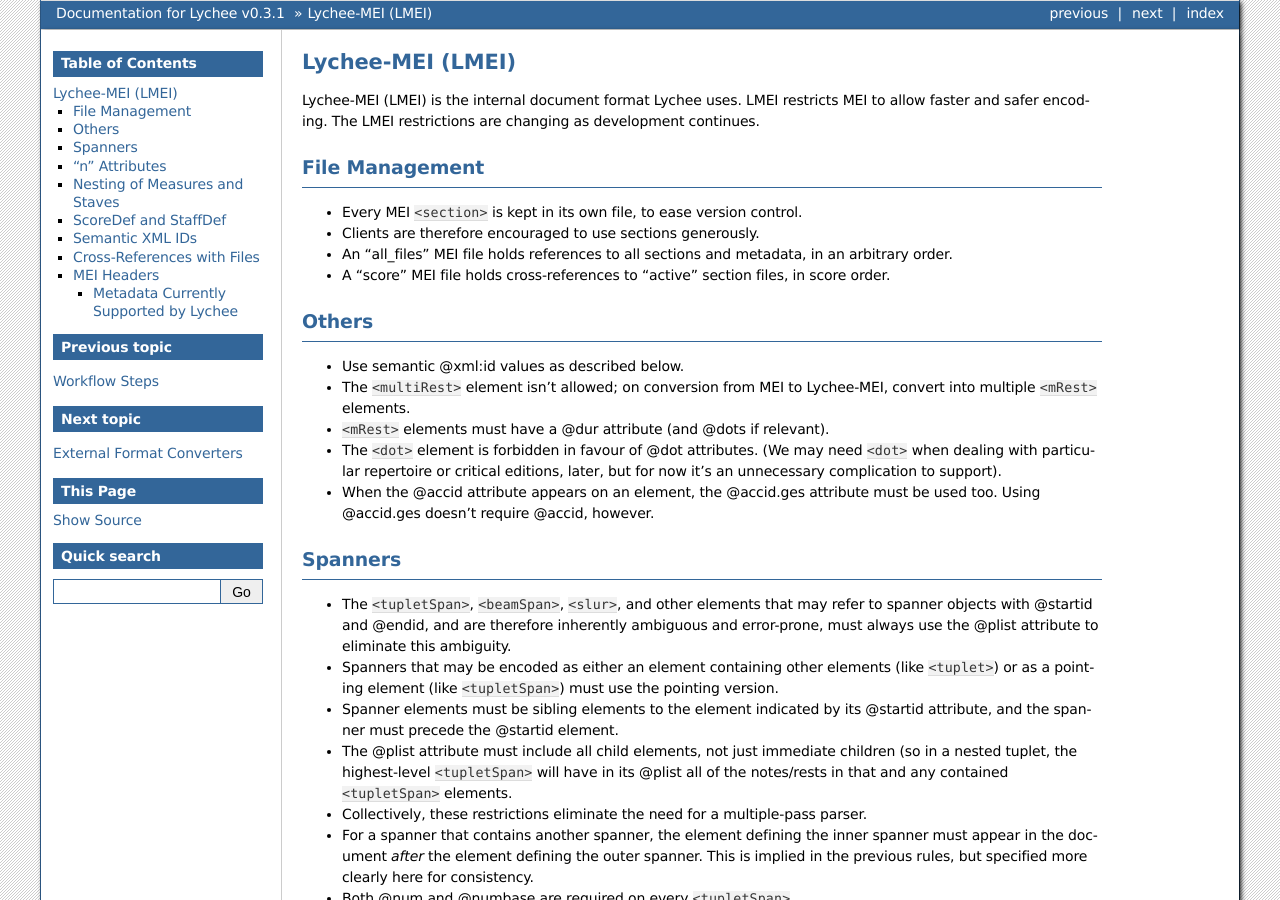
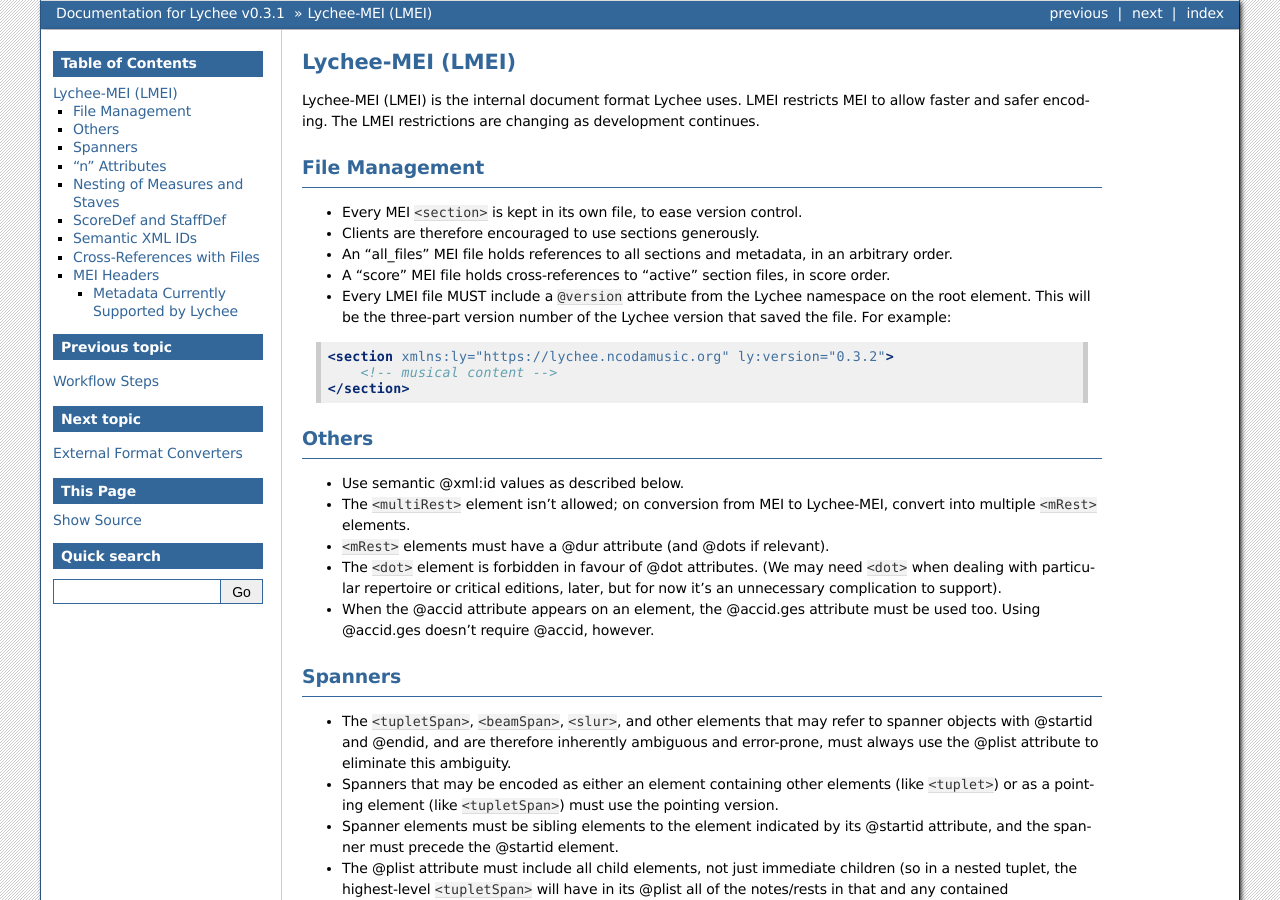
Before and after one commit to nCoda/lychee, a Sphinx documentation site: the page built from doc/source/lychee_mei.rst, in a window 1280 px wide and 900 px high. Built offline with Sphinx 7.4.7, drawn with Linux system fonts in a browser that asks for light colours.

Commit message:
Docs: add @version to root element of all LMEI files (part 1)
This commit only changes the API but no program code.

For T91

```diff
--- a/doc/source/lychee_mei.rst
+++ b/doc/source/lychee_mei.rst
@@ -14,6 +14,15 @@
 - Clients are therefore encouraged to use sections generously.
 - An "all_files" MEI file holds references to all sections and metadata, in an arbitrary order.
 - A "score" MEI file holds cross-references to "active" section files, in score order.
+- Every LMEI file MUST include a ``@version`` attribute from the Lychee namespace on the root
+  element. This will be the three-part version number of the Lychee version that saved the file.
+  For example:
+
+.. sourcecode:: xml
+
+    <section xmlns:ly="https://lychee.ncodamusic.org" ly:version="0.3.2">
+        <!-- musical content -->
+    </section>
 
 
 Others
```
